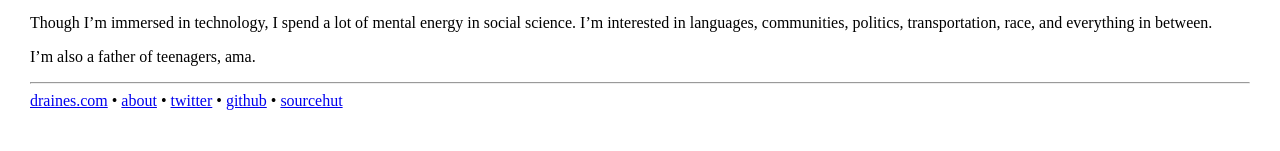
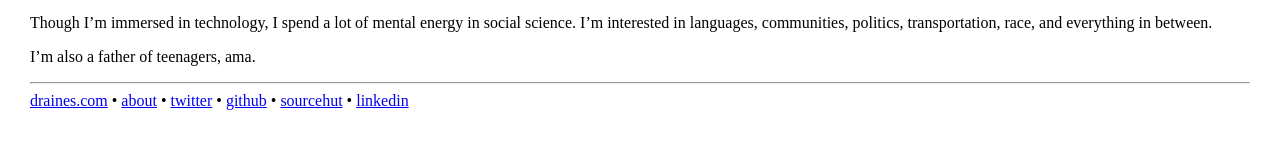
Before and after one commit to drewr/drewr.github.io, a Jekyll site: the page built from about.md, in a window 1280 px wide. Shown: the part 149-300 px from the top of the page. Built offline with Jekyll 4.4.1, drawn with Linux system fonts in a browser that asks for light colours.

Commit message:
Add social link

```diff
--- a/_includes/footer.html
+++ b/_includes/footer.html
@@ -4,4 +4,5 @@
 <a href="/about">about</a> •
 <a href="https://twitter.com/drewr">twitter</a> •
 <a href="https://github.com/drewr">github</a> •
-<a href="https://git.sr.ht/~drewr">sourcehut</a>
+<a href="https://git.sr.ht/~drewr">sourcehut</a> •
+<a href="https://www.linkedin.com/in/andrewraines/">linkedin</a>
```
